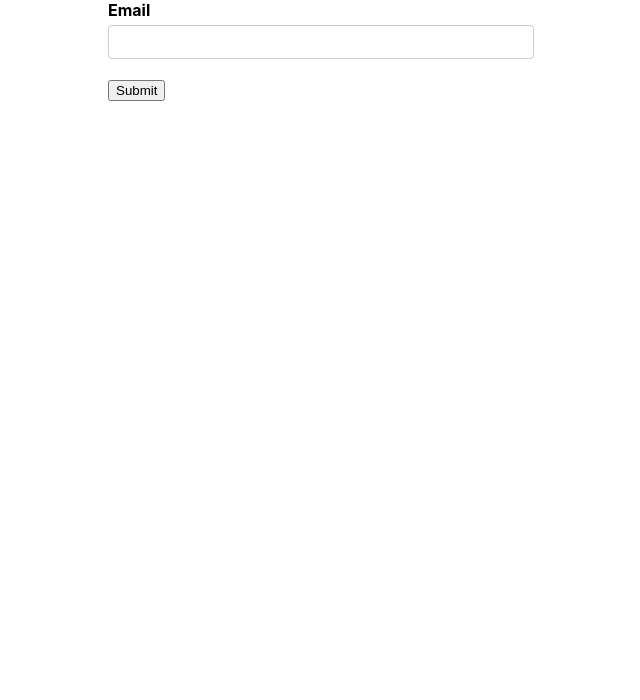
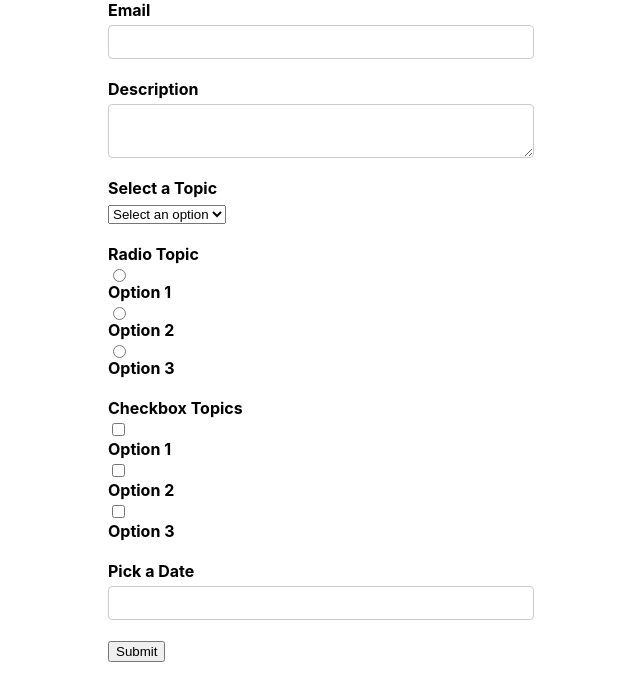
Before and after one commit to mecramer/formik-complete-examples, a React (Create React App) app: page / in a window 1280 px wide. Shown: the top 700 px of the page, without its empty margins (319-959 px from the left). Built offline with nearby package versions, Linux system fonts and the light colour scheme.

Commit message:
Completed building the test form for all form input types

```diff
--- a/src/components/FormikContainer.js
+++ b/src/components/FormikContainer.js
@@ -4,13 +4,42 @@ import FormikControl from './FormikControl'
 import * as Yup from 'yup'
 
 function FormikContainer () {
+    const dropdownOptions = [
+        { key: 'Select an option', value: '' },
+        { key: 'Option 1', value: 'option1' },
+        { key: 'Option 2', value: 'option2' },
+        { key: 'Option 3', value: 'option3' },
+    ]
+    const radioOptions = [
+        { key: 'Option 1', value: 'rOption1' },
+        { key: 'Option 2', value: 'rOption2' },
+        { key: 'Option 3', value: 'rOption3' },
+    ]
+    const checkboxOptions = [
+        { key: 'Option 1', value: 'cOption1' },
+        { key: 'Option 2', value: 'cOption2' },
+        { key: 'Option 3', value: 'cOption3' },
+    ]
     const initialValues = {
-        email : '',
+        email          : '',
+        description    : '',
+        selectOption   : '',
+        radioOption    : '',
+        checkboxOption : [],
+        birthDate      : null,
     }
     const validationSchema = Yup.object({
-        email : Yup.string().email('Invalid email format').required('Required'),
+        email          : Yup.string().email('Invalid email format').required('Required'),
+        description    : Yup.string().required('Required'),
+        selectOption   : Yup.string().required('Required'),
+        radioOption    : Yup.string().required('Required'),
+        checkboxOption : Yup.array().required('Required'),
+        birthDate      : Yup.date().required('Required').nullable(),
     })
-    const onSubmit = (values) => console.log('Form data', values)
+    const onSubmit = (values) => {
+        console.log('Form data', values)
+        console.log('Savded data', JSON.parse(JSON.stringify(values)))
+    }
 
     return (
         <Formik
@@ -18,9 +47,29 @@ function FormikContainer () {
             validationSchema={validationSchema}
             onSubmit={onSubmit}
         >
-            {(formik) => (
+            {() => (
                 <Form>
                     <FormikControl control='input' type='email' label='Email' name='email' />
+                    <FormikControl control='textarea' label='Description' name='description' />
+                    <FormikControl
+                        control='select'
+                        label='Select a Topic'
+                        name='selectOption'
+                        options={dropdownOptions}
+                    />
+                    <FormikControl
+                        control='radio'
+                        label='Radio Topic'
+                        name='radioOption'
+                        options={radioOptions}
+                    />
+                    <FormikControl
+                        control='checkbox'
+                        label='Checkbox Topics'
+                        name='checkboxOption'
+                        options={checkboxOptions}
+                    />
+                    <FormikControl control='date' label='Pick a Date' name='birthDate' />
                     <button type='submit'>Submit</button>
                 </Form>
             )}
```
